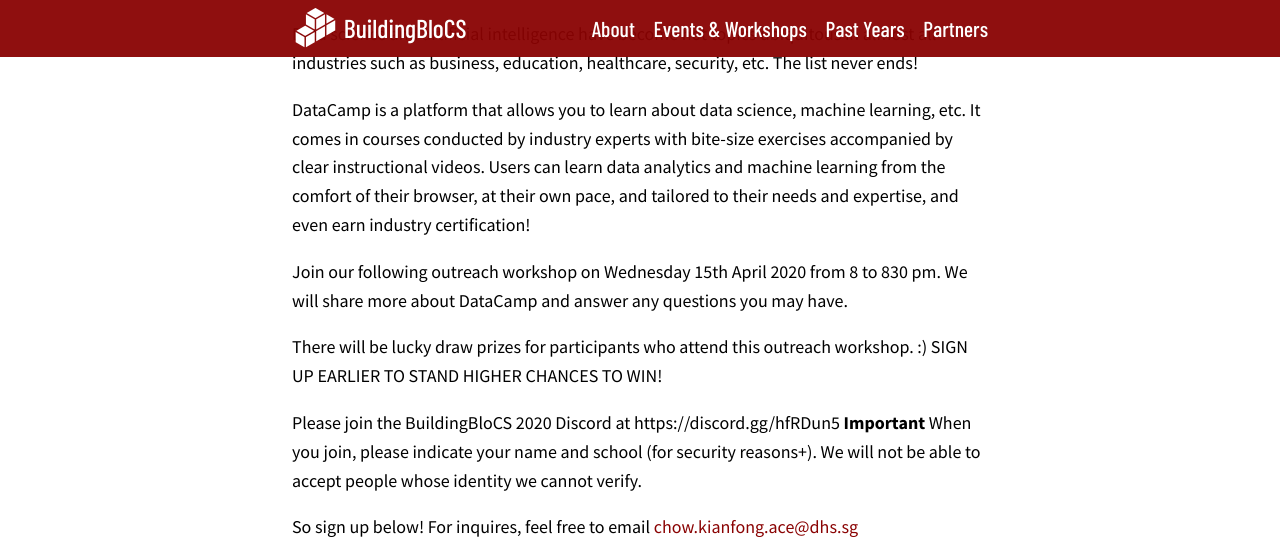
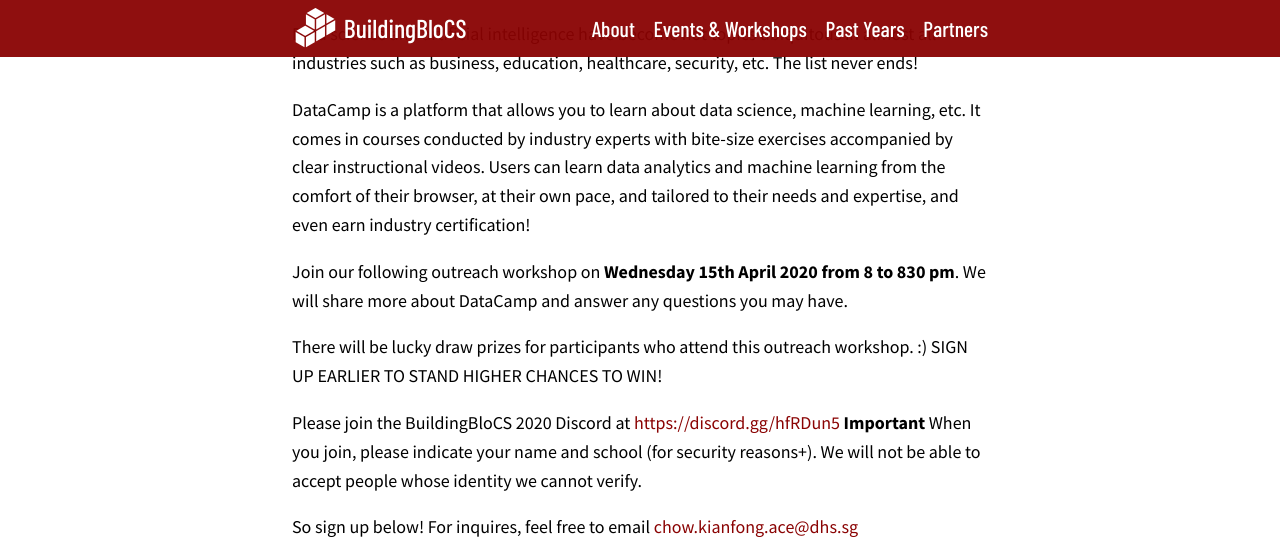
Before and after one commit to buildingblocs/2020, a Jekyll site: the page built from pre-event/index.md, in a window 1280 px wide and 900 px high, scrolled down 554 px, cut to the strip 0-556 px from the top of the window. Built offline with Jekyll 4.4.1, drawn with Linux system fonts in a browser that asks for light colours; some web fonts are replaced; our own code applies the rules of GitHub Pages for plain Markdown files; some of the changed lines change nothing that is shown.

Commit message:
minor change to formatting

```diff
--- a/pre-event/index.md
+++ b/pre-event/index.md
@@ -19,11 +19,11 @@
 DataCamp is a platform that allows you to learn about data science, machine learning, etc. It comes in courses
 conducted by industry experts with bite-size exercises accompanied by clear instructional videos. Users can learn data analytics and machine learning from the comfort of their browser, at their own pace, and tailored to their needs and expertise, and even earn industry certification!
 
-Join our following outreach workshop on Wednesday 15th April 2020 from 8 to 830 pm. We will share more about DataCamp and answer any questions you may have.
+Join our following outreach workshop on **Wednesday 15th April 2020 from 8 to 830 pm**. We will share more about DataCamp and answer any questions you may have.
 
 There will be lucky draw prizes for participants who attend this outreach workshop. :) SIGN UP EARLIER TO STAND HIGHER CHANCES TO WIN!
 
-Please join the BuildingBloCS 2020 Discord at https://discord.gg/hfRDun5
+Please join the BuildingBloCS 2020 Discord at <a href="https://discord.gg/hfRDun5">https://discord.gg/hfRDun5</a>
 **Important** When you join, please indicate your name and school (for security reasons+). We will not be able to accept people whose identity we cannot verify.
 
 So sign up below! For inquires, feel free to email <a href="mailto:chow.kianfong.ace@dhs.sg">chow.kianfong.ace@dhs.sg</a>
```
